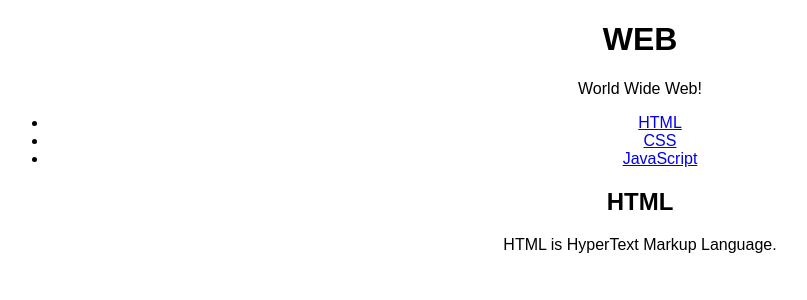
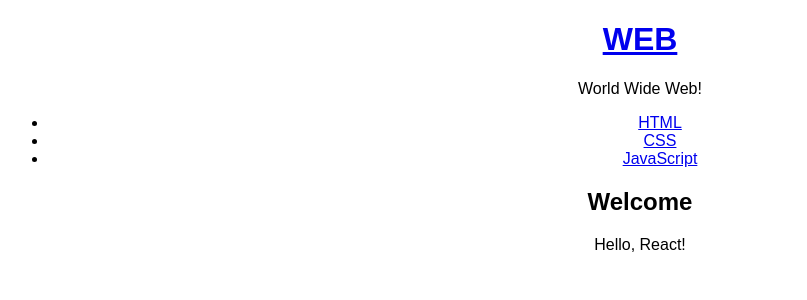
Before and after one commit to bomeekim/create-react-app, a React (Create React App) app: page / in a window 1280 px wide. Shown: the top 300 px of the page, without its empty margins (0-807 px from the left). Built offline with nearby package versions, Linux system fonts and the light colour scheme.

Commit message:
컴포넌트 이벤트 만들기

```diff
--- a/src/App.js
+++ b/src/App.js
@@ -1,36 +1,80 @@
-import React, { Component } from "react";
-import TOC from "./components/TOC";
-import Content from "./components/Content";
-import Subject from "./components/Subject";
-import "./styles.css";
+import React, { Component } from 'react';
+import TOC from './components/TOC';
+import Content from './components/Content';
+import Subject from './components/Subject';
+import './styles.css';
 
 // React에서 Component를 만드는 코드
 class App extends Component {
   // 생성자: 제일 먼저 실행되며 초기화를 담당
   constructor(props) {
     super(props);
+    // 리액트에서는 state 또는 props 의 값이 바뀌었을 때
+    // 1. render() 함수가 다시 호출된다.
+    // 2. render() 함수 내에 있는 컴포넌트들의 render() 함수가 호출된다.
+    // 3. 화면이 다시 그려지게 된다.
+    // => state, props가 바뀌면 화면이 다시 그려진다.
     this.state = {
-      subject: { title: "WEB", sub: "World Wide Web!" },
+      mode: 'welcome',
+      selected_content_id: 2,
+      welcome: { title: 'Welcome', desc: 'Hello, React!' },
+      subject: { title: 'WEB', sub: 'World Wide Web!' },
       contents: [
-        { id: 1, title: "HTML", desc: "HTML is HyperText Markup Language." },
-        { id: 2, title: "CSS", desc: "CSS is for design." },
-        { id: 3, title: "JavaScript", desc: "JavaScript is for interactive." }
+        { id: 1, title: 'HTML', desc: 'HTML is HyperText Markup Language.' },
+        { id: 2, title: 'CSS', desc: 'CSS is for design.' },
+        { id: 3, title: 'JavaScript', desc: 'JavaScript is for interactive.' }
       ]
     };
   }
 
+  // 리액트에서 state를 변경하는 방법
+  // [X] this.state.state.mode = 'welcome' 이렇게 작성하면 리액트가 변경을 감지할 수 없다.
+  // [O] this.setState({ mode: 'welcome'})
+
   render() {
+    var _title,
+      _desc = null;
+
+    switch (this.state.mode) {
+      case 'welcome':
+        _title = this.state.welcome.title;
+        _desc = this.state.welcome.desc;
+        break;
+      case 'read':
+        var i = 0;
+        while (i < this.state.contents.length) {
+          var data = this.state.contents[i];
+
+          if (data.id === this.state.selected_content_id) {
+            _title = data.title;
+            _desc = data.desc;
+            break;
+          }
+
+          i = i + 1;
+        }
+        break;
+      default:
+        break;
+    }
+
     return (
       <div className="App">
         <Subject
           title={this.state.subject.title}
           sub={this.state.subject.sub}
-        ></Subject>
-        <TOC data={this.state.contents}></TOC>
-        <Content
-          title="HTML"
-          desc="HTML is HyperText Markup Language."
-        ></Content>
+          onChangePage={function () {
+            this.setState({ mode: 'welcome' });
+          }.bind(this)}></Subject>
+        <TOC
+          onChangePage={function (id) {
+            this.setState({
+              mode: 'read',
+              selected_content_id: Number(id)
+            });
+          }.bind(this)}
+          data={this.state.contents}></TOC>
+        <Content title={_title} desc={_desc}></Content>
       </div>
     );
   }
--- a/src/components/Subject.js
+++ b/src/components/Subject.js
@@ -1,4 +1,4 @@
-import React, { Component } from "react";
+import React, { Component } from 'react';
 
 // 아래 코드는 유사 자바스크립트 코드임
 class Subject extends Component {
@@ -8,7 +8,16 @@
       // 컴포넌트를 만들때는 하나의 최상위 태그가 필요하다.
       <header>
         {/* React 는 태그의 attribute 속성을 props 라고 표현한다. */}
-        <h1>{this.props.title}</h1>
+        <h1>
+          <a
+            href="/"
+            onClick={function (e) {
+              e.preventDefault();
+              this.props.onChangePage();
+            }.bind(this)}>
+            {this.props.title}
+          </a>
+        </h1>
         {this.props.sub}
       </header>
     );
--- a/src/components/TOC.js
+++ b/src/components/TOC.js
@@ -1,5 +1,5 @@
 // React로 코딩할 때는 반드시 React를 import 해주어야한다.
-import React, { Component } from "react";
+import React, { Component } from 'react';
 
 class TOC extends Component {
   render() {
@@ -11,7 +11,15 @@
       list.push(
         // 반복문을 작성할 때는 key 값이 필요하다.
         <li key={data[i].id}>
-          <a href={"/content/" + data[i].id}>{data[i].title}</a>
+          <a
+            href={'/content/' + data[i].id}
+            data-id={data[i].id}
+            onClick={function (e) {
+              e.preventDefault();
+              this.props.onChangePage(e.target.dataset.id);
+            }.bind(this)}>
+            {data[i].title}
+          </a>
         </li>
       );
       i = i + 1;
```
